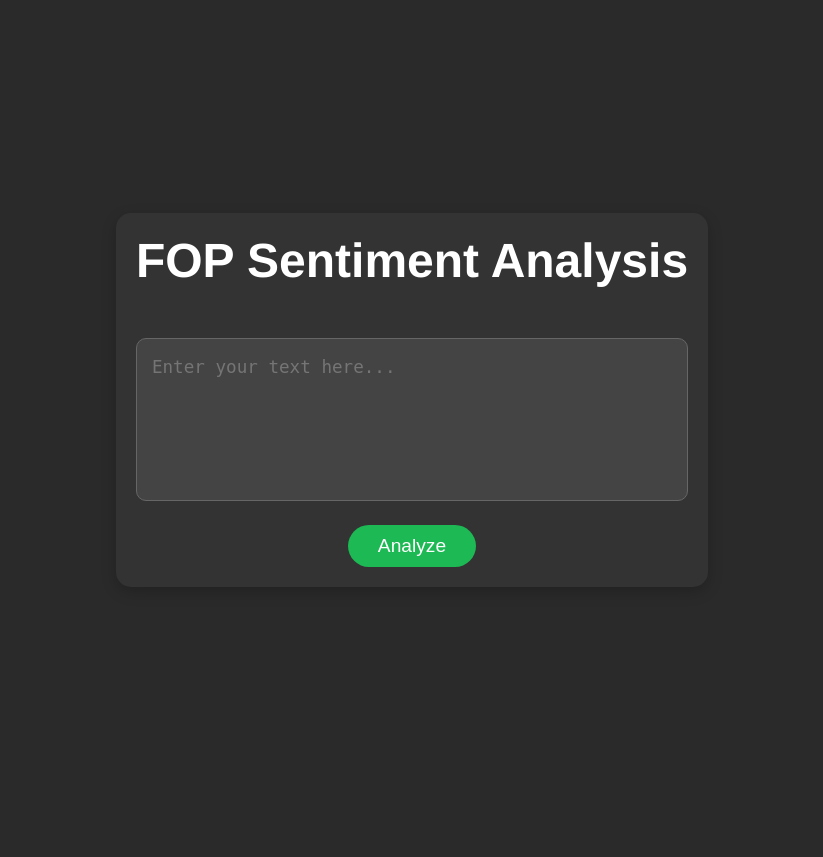
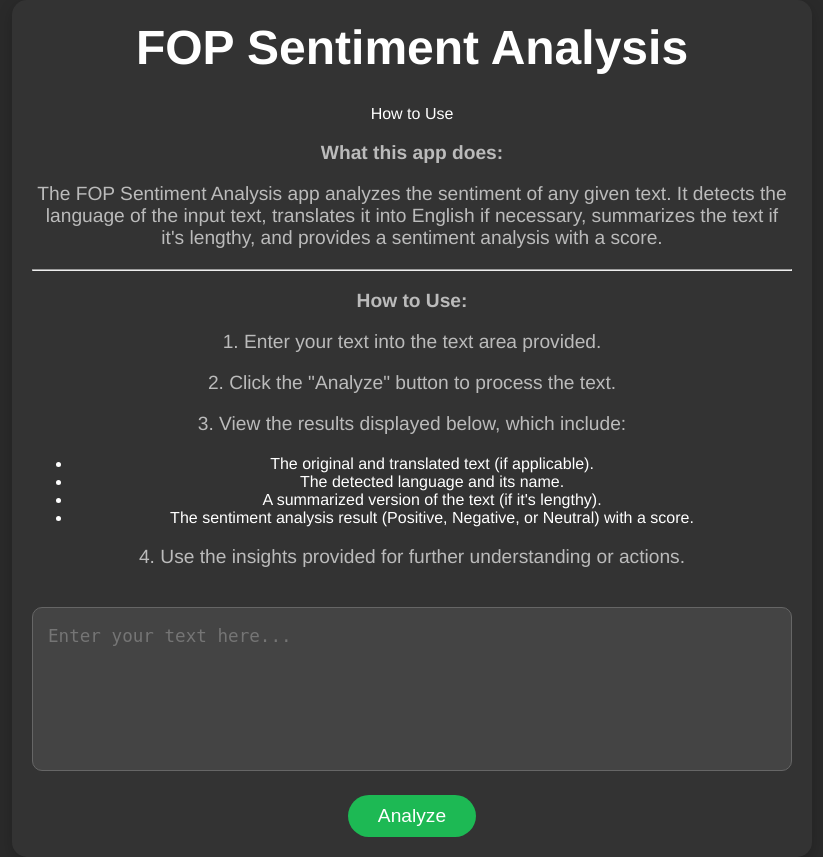
Before and after one commit to 007Wrld/FOPdeploy, a Flask app: page / in a window 1280 px wide. Shown: the whole page, without its empty margins (228-1051 px from the left). Before the commit the page ends 567 px from the top, so only its background shows below. Run offline with Flask 3, Linux system fonts and the light colour scheme.

Commit message:
Update index.html

```diff
--- a/templates/index.html
+++ b/templates/index.html
@@ -12,6 +12,28 @@
         <div class="hero-section">
             <h1>FOP Sentiment Analysis</h1>
         </div>
+
+<div class="how-to-use">
+    <span class="how-to-use-button">How to Use</span>
+    <div class="tooltip">
+        <p><strong>What this app does:</strong></p>
+        <p>
+            The FOP Sentiment Analysis app analyzes the sentiment of any given text. It detects the language of the input text, translates it into English if necessary, summarizes the text if it's lengthy, and provides a sentiment analysis with a score.
+        </p>
+        <hr>
+        <p><strong>How to Use:</strong></p>
+        <p>1. Enter your text into the text area provided.</p>
+        <p>2. Click the "Analyze" button to process the text.</p>
+        <p>3. View the results displayed below, which include:</p>
+        <ul>
+            <li>The original and translated text (if applicable).</li>
+            <li>The detected language and its name.</li>
+            <li>A summarized version of the text (if it's lengthy).</li>
+            <li>The sentiment analysis result (Positive, Negative, or Neutral) with a score.</li>
+        </ul>
+        <p>4. Use the insights provided for further understanding or actions.</p>
+    </div>
+</div>
 
         <!-- Input Form -->
         <form method="POST" class="input-form">
```
